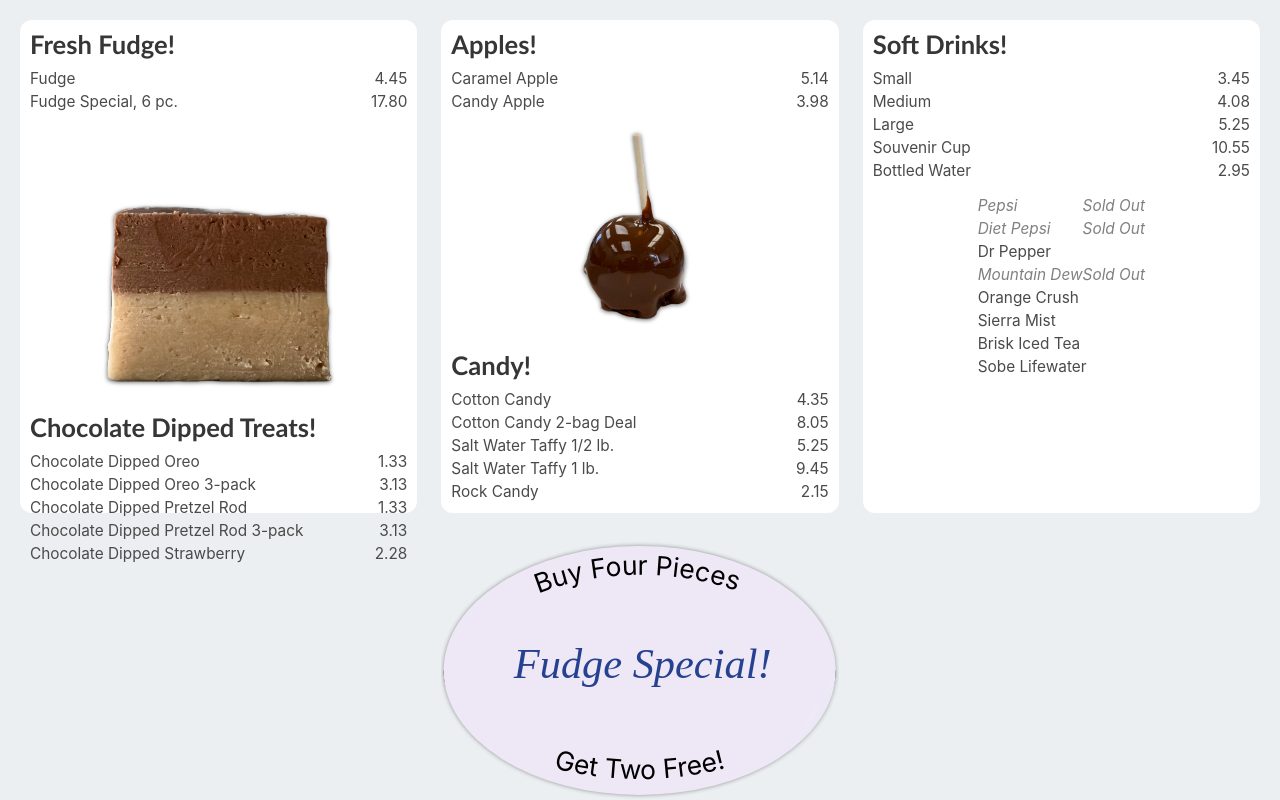
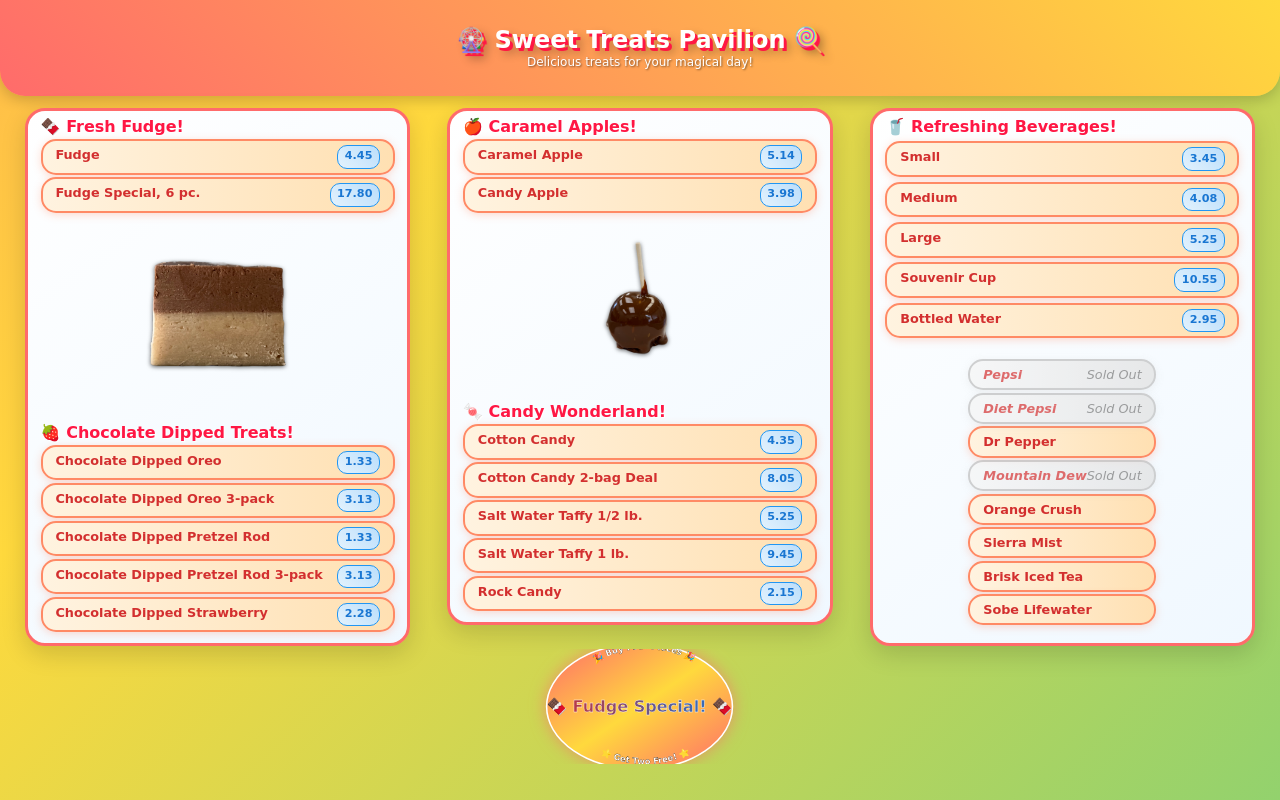
Before and after one commit to adfar/sock_render, a Flask app: page / in a window 1280 px wide. Run offline with Flask 3, Linux system fonts and the light colour scheme; some libraries are stand-ins or nearby versions.

Commit message:
update style

```diff
--- a/static/styles.css
+++ b/static/styles.css
@@ -1,13 +1,61 @@
 body {
-    padding: 20px;
-    background-color: #eceff1;
-    width: 100%;
+    padding: 0;
+    margin: 0;
+    background: linear-gradient(135deg, #ff6b6b 0%, #ffd93d 25%, #6bcf7f 50%, #4d9de0 75%, #e15759 100%);
+    background-size: 400% 400%;
+    animation: gradientShift 8s ease infinite;
+    width: 100vw;
+    height: 100vh;
+    overflow: hidden;
+    font-family: 'Comic Sans MS', cursive, sans-serif;
 }
 
-h1 {
-    font-family:'Gill Sans', 'Gill Sans MT', Calibri, 'Trebuchet MS', sans-serif;
-    font-size: 2vw !important;
-    margin-bottom: 0.5rem !important;
+@keyframes gradientShift {
+    0% { background-position: 0% 50%; }
+    50% { background-position: 100% 50%; }
+    100% { background-position: 0% 50%; }
+}
+
+.park-header {
+    text-align: center;
+    padding: 1vh 2vw;
+    background: linear-gradient(45deg, #ff6b6b, #ffd93d);
+    box-shadow: 0 4px 15px rgba(0, 0, 0, 0.2);
+    border-radius: 0 0 25px 25px;
+    margin-bottom: 0;
+    height: 12vh;
+    display: flex;
+    flex-direction: column;
+    justify-content: center;
+}
+
+.main-title {
+    font-family: 'Comic Sans MS', cursive, sans-serif;
+    font-size: 3vh !important;
+    color: #fff;
+    text-shadow: 3px 3px 0px #ff1744, 6px 6px 10px rgba(0, 0, 0, 0.3);
+    margin: 0 !important;
+    font-weight: bold;
+    line-height: 1;
+}
+
+.park-subtitle {
+    font-family: 'Comic Sans MS', cursive, sans-serif;
+    font-size: 1.5vh;
+    color: #fff;
+    margin: 0.5vh 0 0 0;
+    text-shadow: 1px 1px 2px rgba(0, 0, 0, 0.5);
+    line-height: 1;
+}
+
+h1.title {
+    font-family: 'Comic Sans MS', cursive, sans-serif;
+    font-size: 2vh !important;
+    margin-bottom: 0.5vh !important;
+    color: #ff1744;
+    text-shadow: 1px 1px 0px #fff;
+    font-weight: bold;
+    line-height: 1;
 }
 
 @keyframes shimmer {
@@ -16,16 +64,33 @@ h1 {
     }
 }
 
+.item_name {
+    font-weight: bold;
+    color: #d32f2f;
+    font-size: 1.6vh;
+}
+
+.price {
+    font-weight: bold;
+    color: #1976d2;
+    background: linear-gradient(45deg, #e3f2fd, #bbdefb);
+    padding: 0.3vh 0.5vw;
+    border-radius: 10px;
+    border: 1px solid #2196f3;
+    font-size: 1.4vh;
+}
+
 #main {
-    height: 100%;
+    height: 100vh;
     overflow: hidden;
     position: fixed;
+    width: 100vw;
 }
 
 #caramel_img {
     filter: drop-shadow(0px 1px 2px rgb(0 0 0 / 0.6));
     max-width: 100%;
-    height: 200px;
+    height: 15vh;
     object-fit: contain;
     display: block;
     margin: auto;
@@ -38,33 +103,58 @@ h1 {
 #fudge_img {
     filter: drop-shadow(0px 1px 2px rgb(0 0 0 / 0.6));
     max-width: 100%;
-    height: 200px;
+    height: 15vh;
     object-fit: contain;
     display: block;
     margin: auto;
-    margin-top: 80px;
-    margin-bottom: 20px;
+    margin-top: 5vh;
+    margin-bottom: 1vh;
 }
 
 #beverages {
     max-width: 80%;
     margin: auto;
-    margin-top: 12px;
+    margin-top: 2vh;
 }
 
 .group {
-    margin-bottom: 10px;
-    border-radius: 12px;
-    background-color: #fff;
-    padding: 10px;
-    height: 61.67vh;
+    margin-bottom: 0;
+    border-radius: 20px;
+    background: linear-gradient(145deg, #ffffff, #f0f8ff);
+    padding: 1vh 1vw;
+    height: calc(79.2vh - 12vh);
     display: flex;
     flex-direction: column;
+    box-shadow: 0 8px 25px rgba(0, 0, 0, 0.15);
+    border: 3px solid #ff6b6b;
+    position: relative;
+    overflow: hidden;
+}
+
+.group::before {
+    content: '';
+    position: absolute;
+    top: -2px;
+    left: -2px;
+    right: -2px;
+    bottom: -2px;
+    background: linear-gradient(45deg, #ff6b6b, #ffd93d, #6bcf7f, #4d9de0);
+    border-radius: 22px;
+    z-index: -1;
+    animation: borderGlow 3s linear infinite;
+}
+
+@keyframes borderGlow {
+    0% { transform: rotate(0deg); }
+    100% { transform: rotate(360deg); }
 }
 
 .columns {
-    align-items: flex-start;
-    height: calc(100vh - 40px);
+    align-items: stretch;
+    height: 88vh;
+    margin: 0;
+    padding: 0 1vw;
+    gap: 1vw;
 }
 
 .column {
@@ -73,11 +163,17 @@ h1 {
 }
 
 svg {
-    filter: drop-shadow(0px 0px 2px rgb(0 0 0 / 0.4));
+    filter: drop-shadow(0px 0px 8px rgb(255 107 107 / 0.6));
     -webkit-mask:linear-gradient(-60deg,#000 30%,#0005,#000 70%) right/300% 100%;
     animation: shimmer 5s infinite;
-    margin-top: 15px;
+    margin-top: 3vh;
+    margin-bottom: 3vh;
     align-self: center;
+    border-radius: 0;
+    background: none;
+    padding: 0;
+    width: 90%;
+    height: 15vh;
 }
 
 .click {
@@ -85,8 +181,12 @@ svg {
 }
 
 .false {
-    color: grey;
+    color: #757575;
     font-style: italic;
+    background: linear-gradient(90deg, #f5f5f5, #e0e0e0) !important;
+    border-color: #bdbdbd !important;
+    opacity: 0.7;
+    box-shadow: 0 2px 8px rgba(189, 189, 189, 0.3) !important;
 }
 
 .button {
@@ -99,7 +199,13 @@ svg {
     flex-direction: row;
     justify-content: space-between;
     vertical-align: middle;
-    font-size: 1.2vw;
+    font-size: 1.6vh;
+    padding: 0.5vh 1vw;
+    margin: 0.3vh 0;
+    border-radius: 15px;
+    background: linear-gradient(90deg, #fff3e0, #ffe0b2);
+    border: 2px solid #ff8a65;
+    box-shadow: 0 2px 8px rgba(255, 138, 101, 0.3);
 }
 
 .items:nth-of-type(2) {
--- a/templates/index.html
+++ b/templates/index.html
@@ -1,7 +1,7 @@
 <!DOCTYPE html>
 <html lang="en">
     <head>
-        <title>Socket!</title>
+        <title>🎡 Sweet Treats Pavilion 🍭</title>
         <link rel="stylesheet" href="https://cdn.jsdelivr.net/npm/bulma@0.9.4/css/bulma.min.css">
         <link rel="stylesheet" href="{{ url_for('static', filename='styles.css') }}">
         <meta name="viewport" content="width=device-width, initial-scale=1">
@@ -11,11 +11,15 @@
         </script>
     </head>
     <body id="main">
+        <header class="park-header">
+            <h1 class="main-title">🎡 Sweet Treats Pavilion 🍭</h1>
+            <p class="park-subtitle">Delicious treats for your magical day!</p>
+        </header>
         <div class="columns">
             <div class="column">
                 <div class="group">
                     <div class="items">
-                        <h1 class="title">Fresh Fudge!</h1>
+                        <h1 class="title">🍫 Fresh Fudge!</h1>
                         {% for item in fudges %}
                             <div id="{{ item.name }}" class="{{ item.status|string|lower }} menu_item"><span class="item_name">{{ item.name }}</span>
                                 <span class="price">
@@ -30,7 +34,7 @@
                         <img id="fudge_img" src="/static/PBC.png">
                     </div>
                     <div class="items">
-                        <h1 class="title">Chocolate Dipped Treats!</h1>
+                        <h1 class="title">🍓 Chocolate Dipped Treats!</h1>
                         {% for item in chocolates %}
                             <div id="{{ item.name }}" class="{{ item.status|string|lower }} menu_item"><span class="item_name">{{ item.name }}</span>
                                 <span class="price">
@@ -48,7 +52,7 @@
             <div class="column">
                     <div class="group">
                         <div class="items">
-                            <h1 class="title">Apples!</h1>
+                            <h1 class="title">🍎 Caramel Apples!</h1>
                             {% for item in apples %}
                                 <div id="{{ item.name }}" class="{{ item.status|string|lower }} menu_item"><span class="item_name">{{ item.name }}</span>
                                     <span class="price">
@@ -63,7 +67,7 @@
                         </div>
                         <img id="caramel_img" src="/static/caramel.png">
                         <div class="items">
-                            <h1 class="title">Candy!</h1>
+                            <h1 class="title">🍬 Candy Wonderland!</h1>
                             {% for item in candies %}
                                 <div id="{{ item.name }}" class="{{ item.status|string|lower }} menu_item"><span class="item_name">{{ item.name }}</span>
                                     <span class="price">
@@ -77,27 +81,38 @@
                             {% endfor %}
                         </div>
                     </div>
-                    <svg id="special" viewbox="0 0 300 300">
-                            <path id="top" d="M 14 100 a 138 82 0 0 1 274, 0"/>
-                            <path id="bottom" d="M 2 100 a 148 82 0 0 0 296, 0"/>
-                            <ellipse cx="150" cy="100" rx="148" ry="94" fill="#ede7f6" />
-                            <text text-anchor="middle" font-size="20px">
+                    <svg id="special" viewBox="0 0 400 300" style="background: none;">
+                        <defs>
+                            <linearGradient id="specialGrad" x1="0%" y1="0%" x2="100%" y2="100%">
+                                <stop offset="0%" style="stop-color:#ff6b6b;stop-opacity:1" />
+                                <stop offset="50%" style="stop-color:#ffd93d;stop-opacity:1" />
+                                <stop offset="100%" style="stop-color:#ff6b6b;stop-opacity:1" />
+                            </linearGradient>
+                            <linearGradient id="textGrad" x1="0%" y1="0%" x2="100%" y2="0%">
+                                <stop offset="0%" style="stop-color:#d32f2f;stop-opacity:1" />
+                                <stop offset="100%" style="stop-color:#1976d2;stop-opacity:1" />
+                            </linearGradient>
+                        </defs>
+                        <path id="top" d="M 30 125 a 185 125 0 0 1 370, 0"/>
+                        <path id="bottom" d="M 30 175 a 185 125 0 0 0 370, 0"/>
+                        <ellipse cx="200" cy="150" rx="242" ry="163" fill="url(#specialGrad)" stroke="#fff" stroke-width="4"/>
+                        <text text-anchor="middle" font-size="22px" font-family="Comic Sans MS, cursive" font-weight="bold" fill="#fff" stroke="#000" stroke-width="0.5">
                             <textPath href="#top" startOffset="50%">
-                                    Buy Four Pieces
+                                🎉 Buy Four Pieces 🎉
                             </textPath>
                             <textPath href="#bottom" startOffset="50%">
-                                    Get Two Free!
+                                ⭐ Get Two Free! ⭐
                             </textPath>
                         </text>
                         <style>
-                                #fudge_special {font : italic 32px serif; fill : #26418f;}
+                            #fudge_special {font: bold 42px 'Comic Sans MS', cursive; fill: url(#textGrad); stroke: #fff; stroke-width: 1;}
                         </style>
-                            <text id="fudge_special" x="55" y="106">Fudge Special!</text>
+                        <text id="fudge_special" x="200" y="150" text-anchor="middle" dominant-baseline="central">🍫 Fudge Special! 🍫</text>
                     </svg>
                 </div>
             <div class="column">
                 <div class="group">
-                    <h1 class="title">Soft Drinks!</h1>
+                    <h1 class="title">🥤 Refreshing Beverages!</h1>
                     {% for item in drinks %}
                         <div id="{{ item.name }}" class="{{ item.status|string|lower }} menu_item"><span class="item_name">{{ item.name }}</span>
                             <span class="price">
```
Also changed, not shown: database.db. Lines whose indentation alone changed are shown as unchanged.
